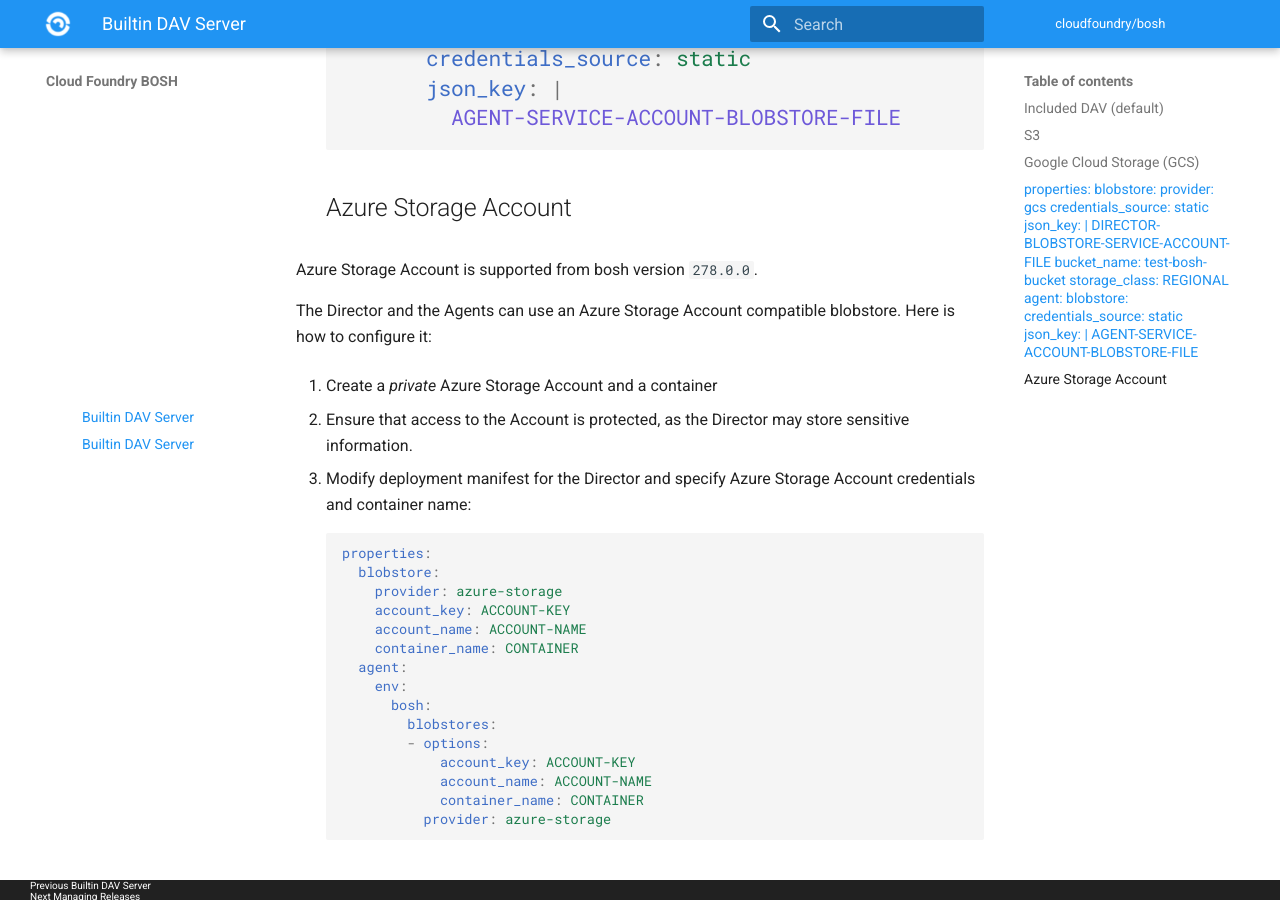
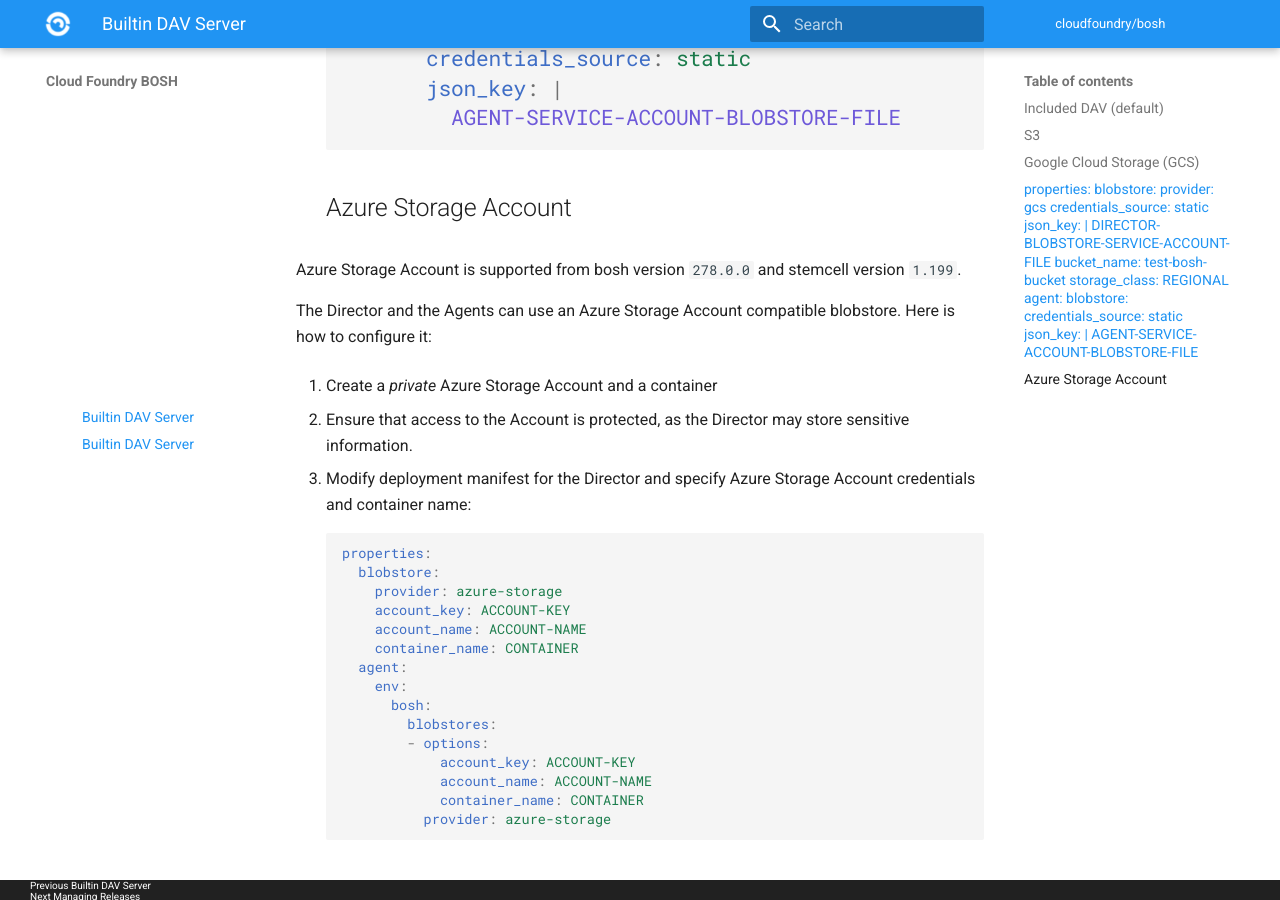
Before and after one commit to cloudfoundry/docs-bosh, an MkDocs documentation site: the page built from content/director-configure-blobstore.md, in a window 1280 px wide and 900 px high, scrolled down 3160 px. Built offline with MkDocs 1.6.1 and Material for MkDocs 9.7.7, drawn with Linux system fonts in a browser that asks for light colours; old or Windows-style settings are respelled for this version of MkDocs.

Commit message:
Add stemcell version

````diff
--- a/content/director-configure-blobstore.md
+++ b/content/director-configure-blobstore.md
@@ -143,7 +143,7 @@ to store blobstore contents instead of the bucket default, specify `storage_clas
 ---
 ## Azure Storage Account {: #azure-storage }
 
-Azure Storage Account is supported from bosh version `278.0.0`.
+Azure Storage Account is supported from bosh version `278.0.0` and stemcell version `1.199`.
 
 The Director and the Agents can use an Azure Storage Account compatible blobstore. Here is how to configure it:
 
@@ -169,5 +169,4 @@ The Director and the Agents can use an Azure Storage Account compatible blobstor
                 account_name: ACCOUNT-NAME
                 container_name: CONTAINER
               provider: azure-storage
-
     ```
````
